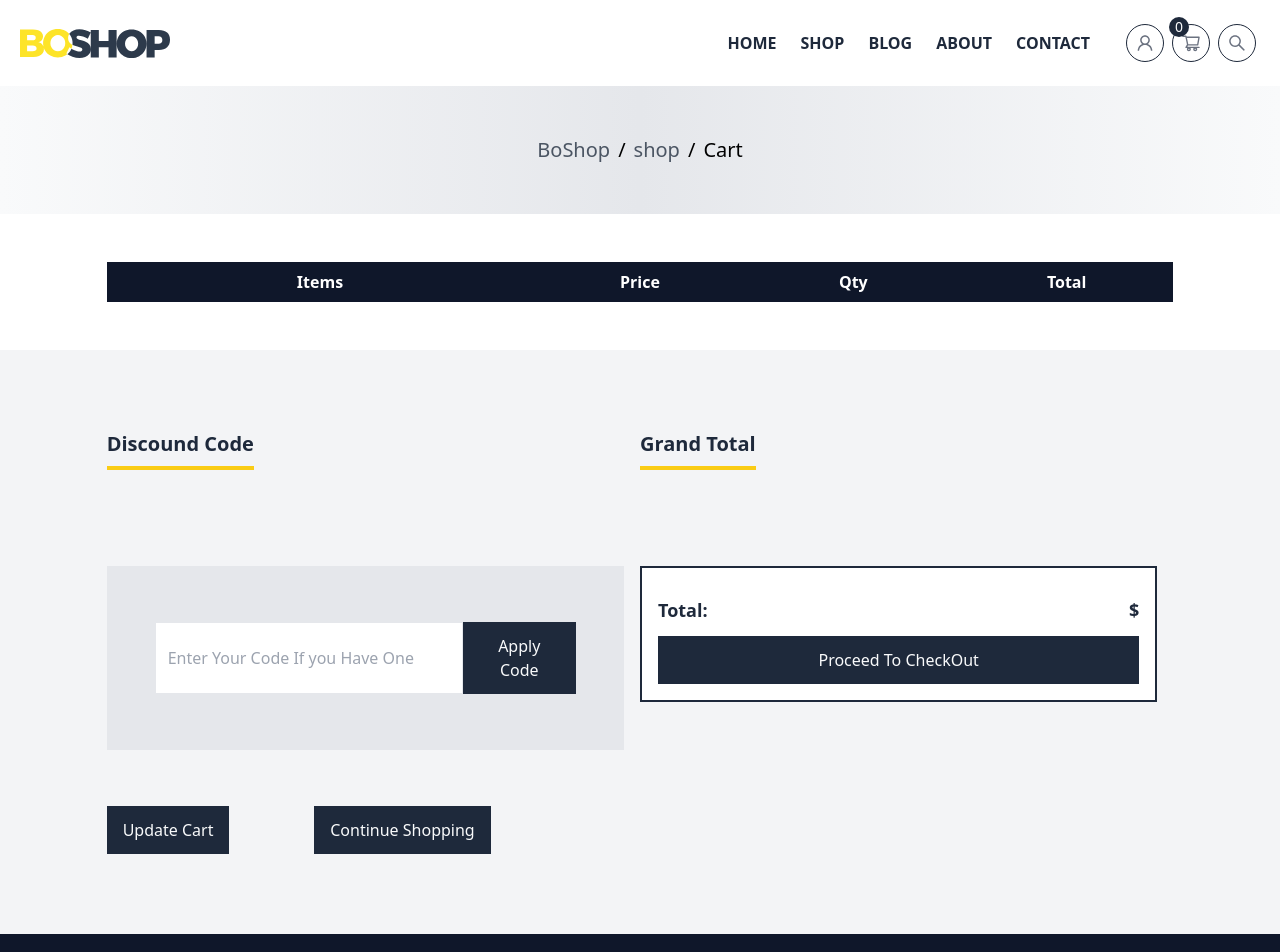
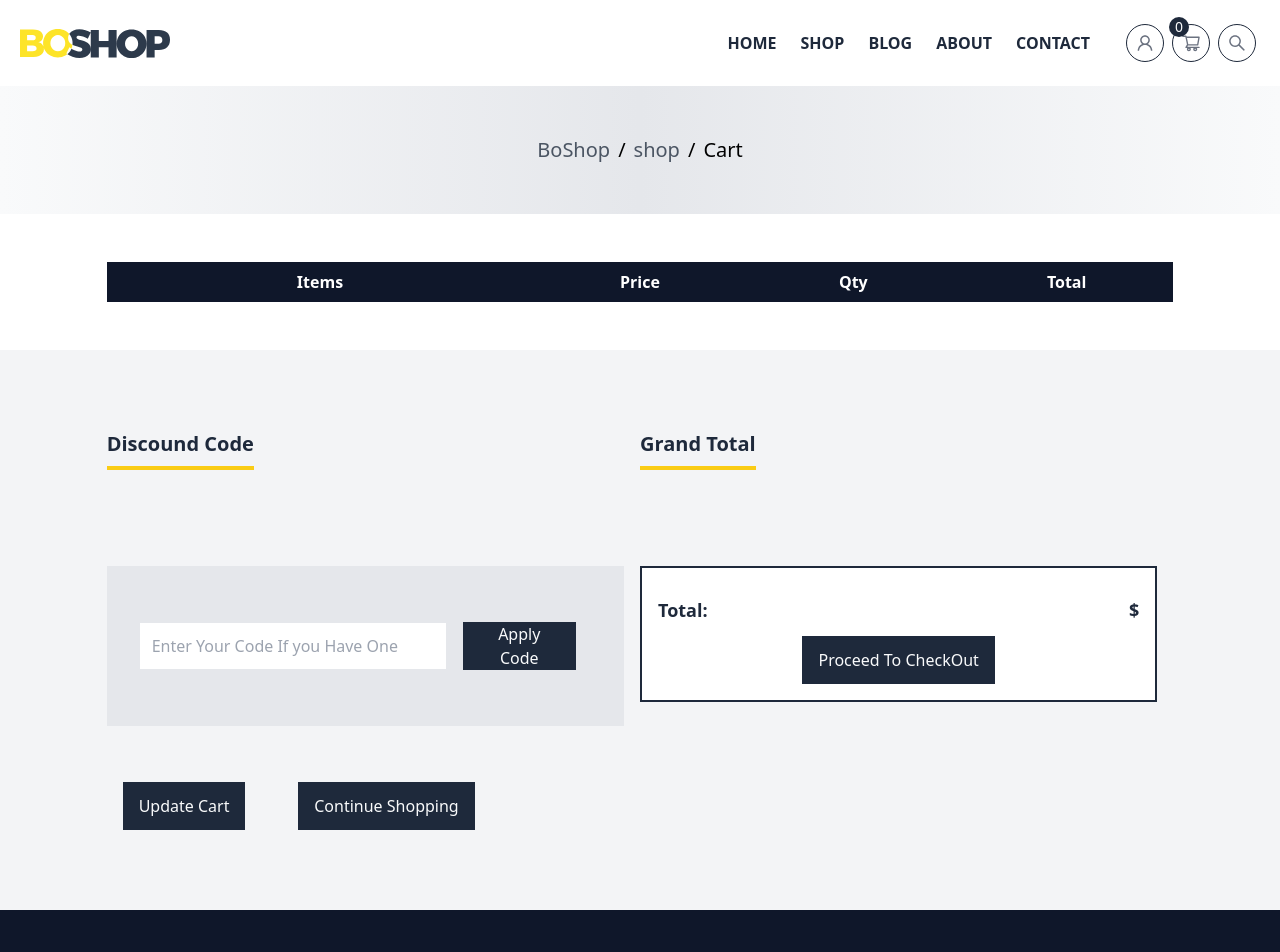
Before and after one commit to ffarhadijs/ecommerce-shop, a React (Create React App) app: page /cart in a window 1280 px wide. Shown: the top 952 px of the page. Built offline with nearby package versions, Linux system fonts and the light colour scheme.

Commit message:
button component added

```diff
--- a/src/component/discound/Discound.js
+++ b/src/component/discound/Discound.js
@@ -1,11 +1,11 @@
 import React from "react";
-import { useSelector, useDispatch } from "react-redux/es/exports";
-
+import { useSelector } from "react-redux/es/exports";
+import { Link } from "react-router-dom";
+import TextButton from "../buttons/text/TextButton";
 const Discound = () => {
   const cartItems = useSelector((state) => state.cart.cartItems);
   const totalQuantity = useSelector((state) => state.cart.totalQuantity);
   const totalAmount = useSelector((state) => state.cart.totalAmount);
-
 
   return (
     <div className="bg-gray-100 py-20">
@@ -14,23 +14,17 @@ const Discound = () => {
           <span className="text-xl font-semibold text-slate-800 border-b-4 border-yellow-400 pb-2 mb-24 ">
             Discound Code
           </span>
-          <div className="flex flex-row justify-center item-center bg-gray-200 px-12 py-14">
+          <div className="flex flex-row justify-center item-center bg-gray-200 px-8 py-14">
             <input
               className=" border w-80 px-3"
               type="text"
               placeholder="Enter Your Code If you Have One"
             />
-            <button className=" bg-slate-800 py-3 px-4 font-medium text-gray-50 hover:bg-yellow-300 hover:text-slate-800">
-              Apply Code
-            </button>
+            <TextButton text={"Apply Code"} />
           </div>
           <div className="flex flex-row justify-between item-center mt-14 w-96">
-            <button className=" bg-slate-800 py-3 px-4 font-medium text-gray-50 hover:bg-yellow-300 hover:text-slate-800">
-              Update Cart
-            </button>
-            <button className=" bg-slate-800 py-3 px-4 font-medium text-gray-50 hover:bg-yellow-300 hover:text-slate-800">
-              Continue Shopping
-            </button>
+            <TextButton text={"Update Cart"} />
+            <TextButton text="Continue Shopping" />
           </div>
         </div>
 
@@ -53,9 +47,9 @@ const Discound = () => {
                 $ {totalAmount}
               </span>
             </div>
-            <button className=" bg-slate-800 py-3 px-4 w-full font-medium text-gray-50 hover:bg-yellow-300 hover:text-slate-800">
-              Proceed To CheckOut
-            </button>
+            <Link to="checkout" className=" mx-auto">
+              <TextButton text={"Proceed To CheckOut"} />
+            </Link>
           </div>
         </div>
       </div>
```
